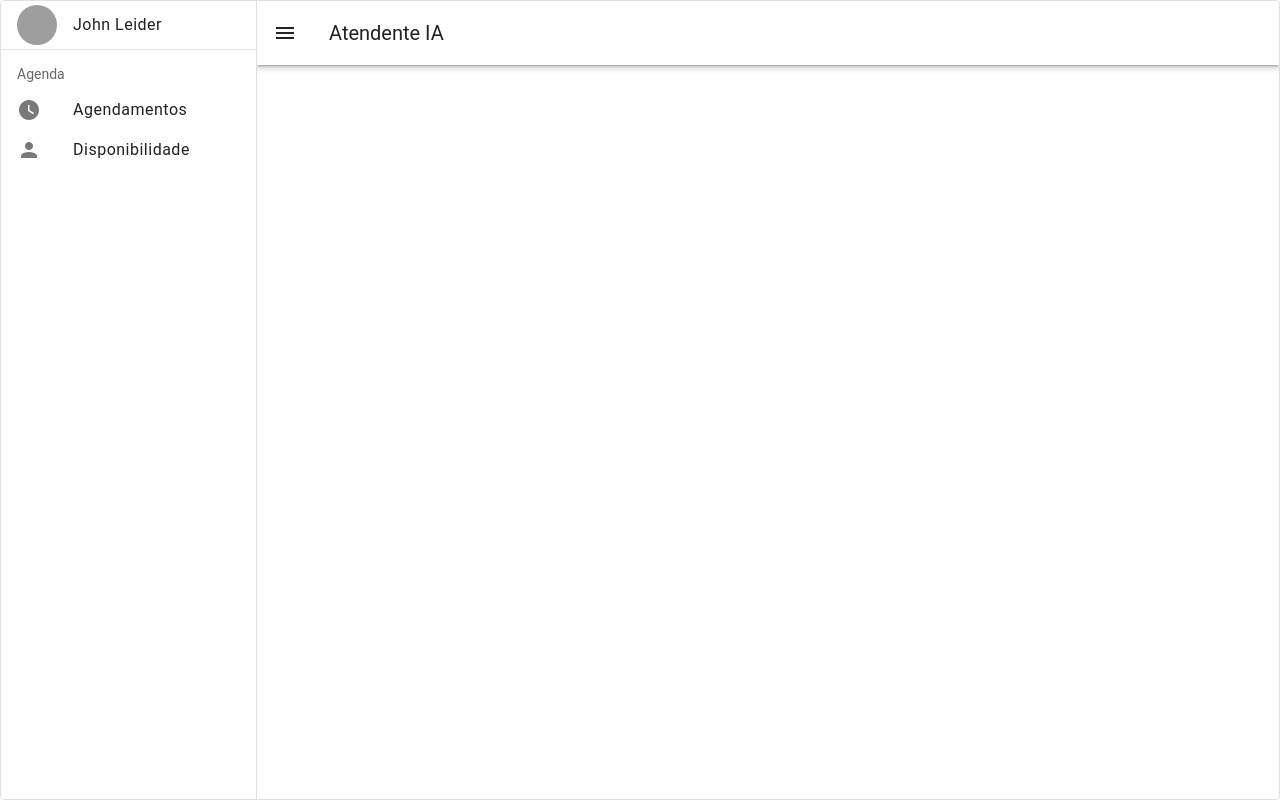
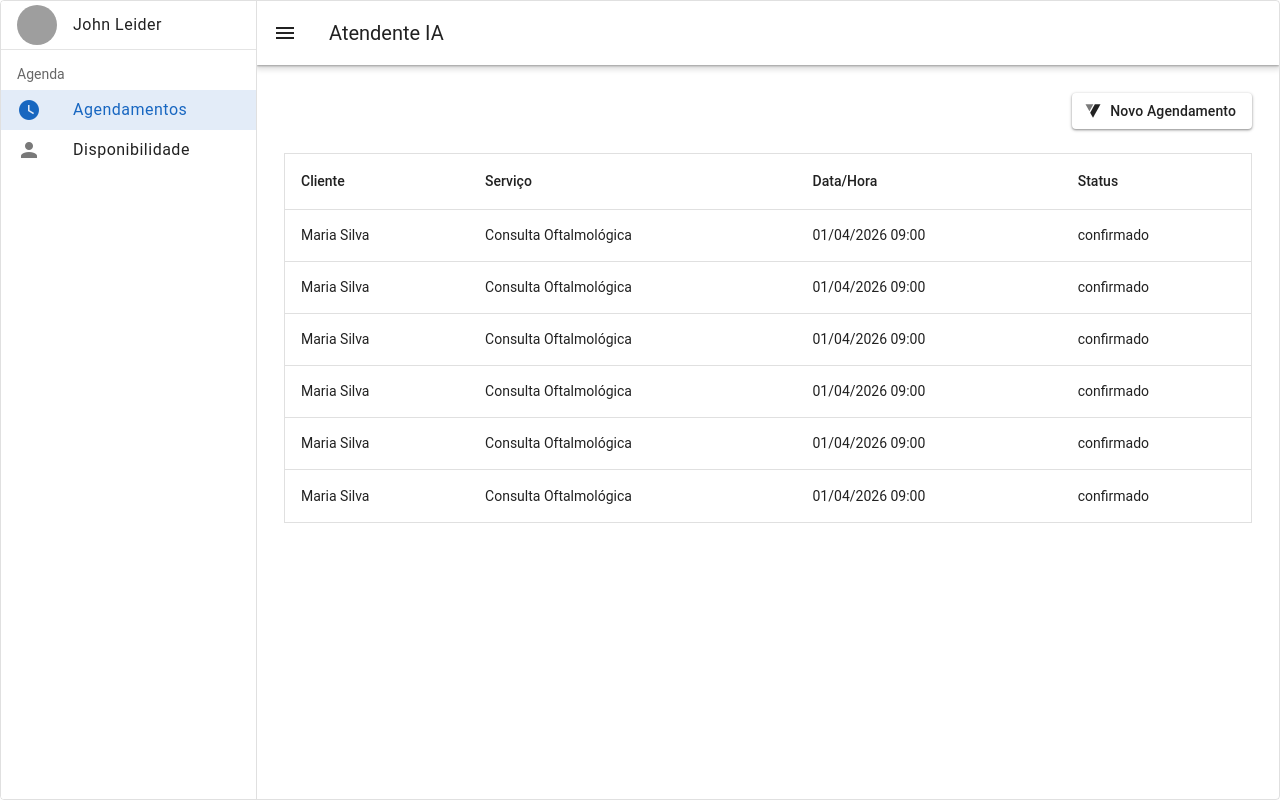
Before and after one commit to RafaelLima99/frontend-atendente-ia, a Nuxt app: page /agendamentos in a window 1280 px wide. Built offline with nearby package versions, Linux system fonts and the light colour scheme; grey boxes are pictures that could not be loaded.

Commit message:
feat(tela agendamentos) layout básico

```diff
--- a/app/layouts/default.vue
+++ b/app/layouts/default.vue
@@ -10,13 +10,13 @@
             <v-list density="compact">
                 <v-list-subheader>Agenda</v-list-subheader>
 
-                <v-list-item
-                    v-for="(item, i) in items" :key="i" :value="item" color="primary">
+                <v-list-item v-for="(item, i) in items" :key="i" :value="item" :to="item.to" color="primary">
+
                     <template v-slot:prepend>
-                    <v-icon :icon="item.icon"></v-icon>
+                        <v-icon :icon="item.icon"></v-icon>
                     </template>
 
-                    <v-list-item-title >{{ item.text }}</v-list-item-title>
+                    <v-list-item-title to="">{{ item.text }}</v-list-item-title>
 
                 </v-list-item>
             </v-list>
@@ -29,7 +29,7 @@
 
         </v-app-bar>
 
-        <v-main class="d-flex align-center justify-center" height="300">
+        <v-main>
             <v-container>
                 <slot />
             </v-container>
@@ -48,8 +48,8 @@
     })
 
     const items = [
-    { text: 'Agendamentos', icon: 'mdi-clock' },
-    { text: 'Disponibilidade', icon: 'mdi-account' }
+    { text: 'Agendamentos', icon: 'mdi-clock', to: '/agendamentos' },
+    { text: 'Disponibilidade', icon: 'mdi-account', to: '/' }
   ]
 
 </script>
--- /dev/null
+++ b/app/pages/agendamentos.vue
@@ -0,0 +1,83 @@
+<template>
+    <v-row class="justify-end">
+        <div class="mb-6 mt-3">
+            <v-btn prepend-icon="$vuetify" class="">Novo Agendamento</v-btn>
+        </div>
+    </v-row>
+
+
+    <v-table class="border-sm">
+        <thead>
+            <tr>
+                <th class="text-left">
+                    Cliente
+                </th>
+                <th class="text-left">
+                    Serviço
+                </th>
+                <th class="text-left">
+                    Data/Hora
+                </th>
+                <th class="text-left">
+                    Status
+                </th>
+            </tr>
+        </thead>
+        <tbody>
+            <tr v-for="item in desserts" :key="item.name">
+                <td>{{ item.cliente }}</td>
+                <td>{{ item.service }}</td>
+                <td>{{ item.dateAndDate }}</td>
+                <td>{{ item.status }}</td>
+            </tr>
+        </tbody>
+    </v-table>
+</template>
+
+
+<script>
+export default {
+    data() {
+        return {
+            desserts: [
+                {
+                    cliente: 'Maria Silva',
+                    service: 'Consulta Oftalmológica',
+                    dateAndDate: '01/04/2026 09:00',
+                    status: 'confirmado'
+                },
+                {
+                    cliente: 'Maria Silva',
+                    service: 'Consulta Oftalmológica',
+                    dateAndDate: '01/04/2026 09:00',
+                    status: 'confirmado'
+                },
+                {
+                    cliente: 'Maria Silva',
+                    service: 'Consulta Oftalmológica',
+                    dateAndDate: '01/04/2026 09:00',
+                    status: 'confirmado'
+                },
+                {
+                    cliente: 'Maria Silva',
+                    service: 'Consulta Oftalmológica',
+                    dateAndDate: '01/04/2026 09:00',
+                    status: 'confirmado'
+                },
+                {
+                    cliente: 'Maria Silva',
+                    service: 'Consulta Oftalmológica',
+                    dateAndDate: '01/04/2026 09:00',
+                    status: 'confirmado'
+                },
+                {
+                    cliente: 'Maria Silva',
+                    service: 'Consulta Oftalmológica',
+                    dateAndDate: '01/04/2026 09:00',
+                    status: 'confirmado'
+                }
+            ],
+        }
+    },
+}
+</script>
```
